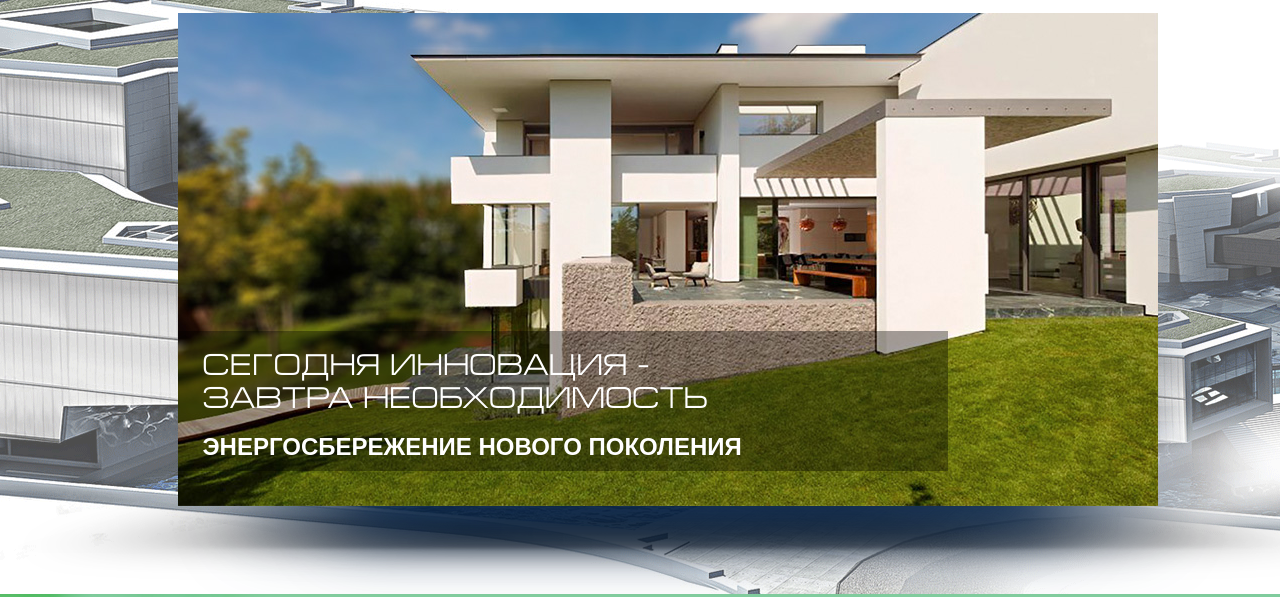
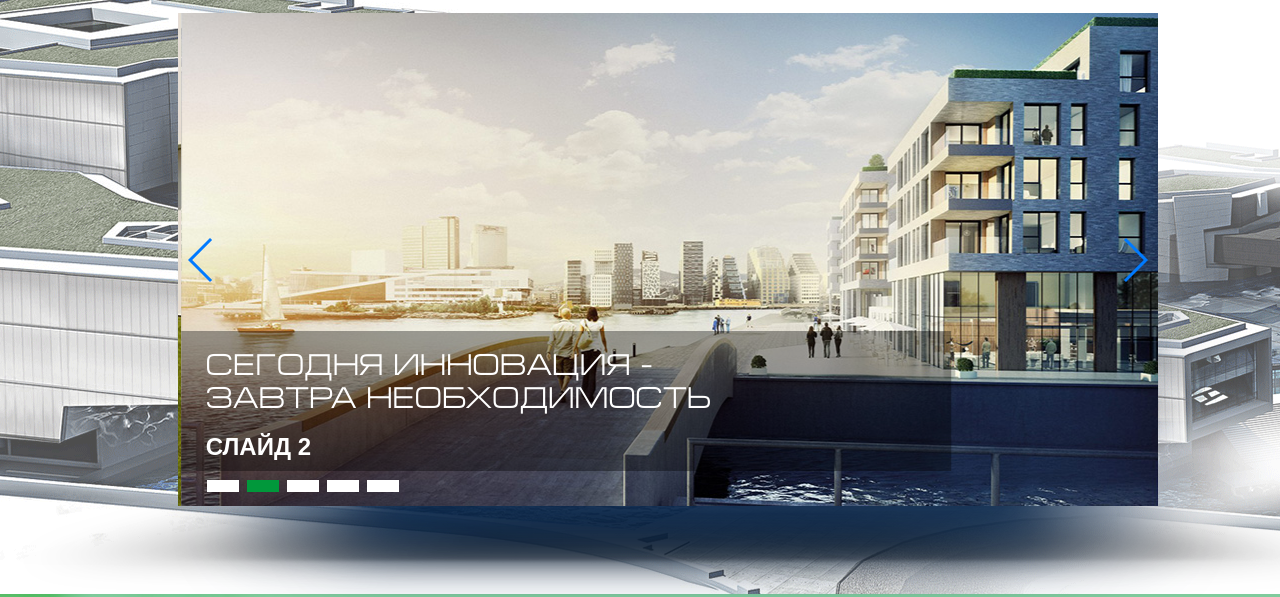
Before and after one commit to demennikov/k18-exam, a plain HTML site: page index.html in a window 1280 px wide. Shown: the part 203-800 px from the top of the page. Drawn offline with nearby package versions, Linux system fonts and the light colour scheme; a web font is replaced by a local one.

Commit message:
commit-3 - added slider

```diff
--- a/css/style.css
+++ b/css/style.css
@@ -201,13 +201,13 @@ body {
 	background-position: 19px 0;
 }
 
-.slider {
+.slider-box {
 	margin-top: 40px;
 	height: 493px;
 	width: 980px;
 }
 
-.slide-container {
+.slide-bg {
 	height: 493px;
 	width: 980px;
 	position: relative;
@@ -232,8 +232,8 @@ body {
 	height: 188px;
 	width: 1355px;
 	background-image: url(../img/slider-shadow.png);
-	position: relative;
-	bottom: 100px;
+	position: absolute;
+	bottom: -100px;
 	left: -160px;
 	margin-left: auto;
 	margin-right: auto;
@@ -985,3 +985,35 @@ body {
 }
 
 /*  Блок 8 - подвал end */
+
+
+/* swiper */
+
+.swiper-container {
+	height: 493px;
+	width: 980px;
+	z-index: 5;
+}
+
+.swiper-pagination {
+	padding-left: 25px;
+	text-align: left;
+}
+
+.swiper-pagination-bullet {
+	width: 32px;
+	height: 12px;
+	background: #fff;
+	opacity: 1;
+	border-radius: 0;
+	outline: none;
+}
+
+.swiper-pagination-bullet-active {
+	background: #01983b;
+	outline: none;
+}
+
+.swiper-button-next, .swiper-button-prev {
+	outline: none;
+}
--- a/index.html
+++ b/index.html
@@ -3,10 +3,12 @@
 <head>
 	<meta charset="UTF-8">
 	<title>NOVABOARD</title>
+	<link rel="stylesheet" href="css/swiper.min.css">
 	<link rel="stylesheet" href="css/style.css">
 	<link rel="stylesheet" href="fonts/stylesheet.css">
 	<link rel="stylesheet" type="text/css" href="css/fresco/fresco.css"/>
 	<link rel="shortcut icon" href="favicon.ico" type="image/x-icon">
+
 </head>
 <body>
 
@@ -71,18 +73,71 @@
 
 	<!-- Слайдер -->
 
-			<div class="slider">
-				<div style="background-image: url(img/slider-bg-1.jpg);" class="slide-container">
-					<div class="slide-text-container">
-						<span class="headline">сегодня инновация -<br> завтра необходимость</span>
-						<span class="description">энергосбережение нового поколения</span>
+			<div class="slider-box">
+				<div class="swiper-container">
+					<div class="swiper-wrapper">
+
+						<div class="swiper-slide">
+							<div class="slide-content">
+								<div style="background-image: url(img/slider-bg-1.jpg);" class="slide-bg">
+									<div class="slide-text-container">
+										<span class="headline">сегодня инновация -<br> завтра необходимость</span>
+										<span class="description">энергосбережение нового поколения</span>
+									</div>
+								</div>
+							</div>
+						</div>
+						<div class="swiper-slide">
+							<div class="slider">
+								<div style="background-image: url(img/slider-bg-2.jpg);" class="slide-bg">
+									<div class="slide-text-container">
+										<span class="headline">сегодня инновация -<br> завтра необходимость</span>
+										<span class="description">слайд 2</span>
+									</div>
+								</div>
+							</div>
+						</div>
+						<div class="swiper-slide">
+							<div class="slide-content">
+								<div style="background-image: url(img/slider-bg-1.jpg);" class="slide-bg">
+									<div class="slide-text-container">
+										<span class="headline">сегодня инновация -<br> завтра необходимость</span>
+										<span class="description">слайд 3</span>
+									</div>
+								</div>
+							</div>
+						</div>
+						<div class="swiper-slide">
+							<div class="slider">
+								<div style="background-image: url(img/slider-bg-2.jpg);" class="slide-bg">
+									<div class="slide-text-container">
+										<span class="headline">сегодня инновация -<br> завтра необходимость</span>
+										<span class="description">слайд 4</span>
+									</div>
+								</div>
+							</div>
+						</div>
+						<div class="swiper-slide">
+							<div class="slide-content">
+								<div style="background-image: url(img/slider-bg-1.jpg);" class="slide-bg">
+									<div class="slide-text-container">
+										<span class="headline">сегодня инновация -<br> завтра необходимость</span>
+										<span class="description">слайд 5</span>
+									</div>
+								</div>
+							</div>
+						</div>
+
 					</div>
+					<div class="swiper-button-prev"></div>
+					<div class="swiper-button-next"></div>
+					<div class="swiper-pagination"></div>
+
 				</div>
 				<div class="slider-shadow"></div>
 			</div>
+
 		</div>
-
-
 	</div>
 
 	<!-- Слайдер end -->
@@ -455,7 +510,9 @@
 	</div>
 
 	<!-- Блок 8 - подвал end -->
-	<script type="text/javascript" src="https://code.jquery.com/jquery-3.1.1.min.js"></script>
-	<script type="text/javascript" src="js/fresco/fresco.js"></script>
+	<script src="https://code.jquery.com/jquery-3.1.1.min.js"></script>
+	<script src="js/fresco/fresco.js"></script>
+	<script src="js/swiper.min.js"></script>
+	<script src="js/my.js"></script>
 </body>
 </html>
--- /dev/null
+++ b/js/my.js
@@ -0,0 +1,24 @@
+  $(document).ready(function () {
+
+    var mySwiper = new Swiper ('.swiper-container', {
+
+      direction: 'horizontal',
+      loop: true,
+
+        pagination: {
+   			el: '.swiper-pagination',
+    		type: 'bullets',
+    		clickable: true
+    	 },
+    	 autoplay: {
+   			 delay: 4500,
+   			 disableOnInteraction: false
+ 		 },
+ 		 navigation: {
+			nextEl: '.swiper-button-next',
+			prevEl: '.swiper-button-prev',
+		},
+ 		 speed: 650,
+ 		 simulateTouch: false,
+    })
+  });
```
Also changed, not shown: css/swiper.min.css (added), js/swiper.min.js (added), 1 other file.
